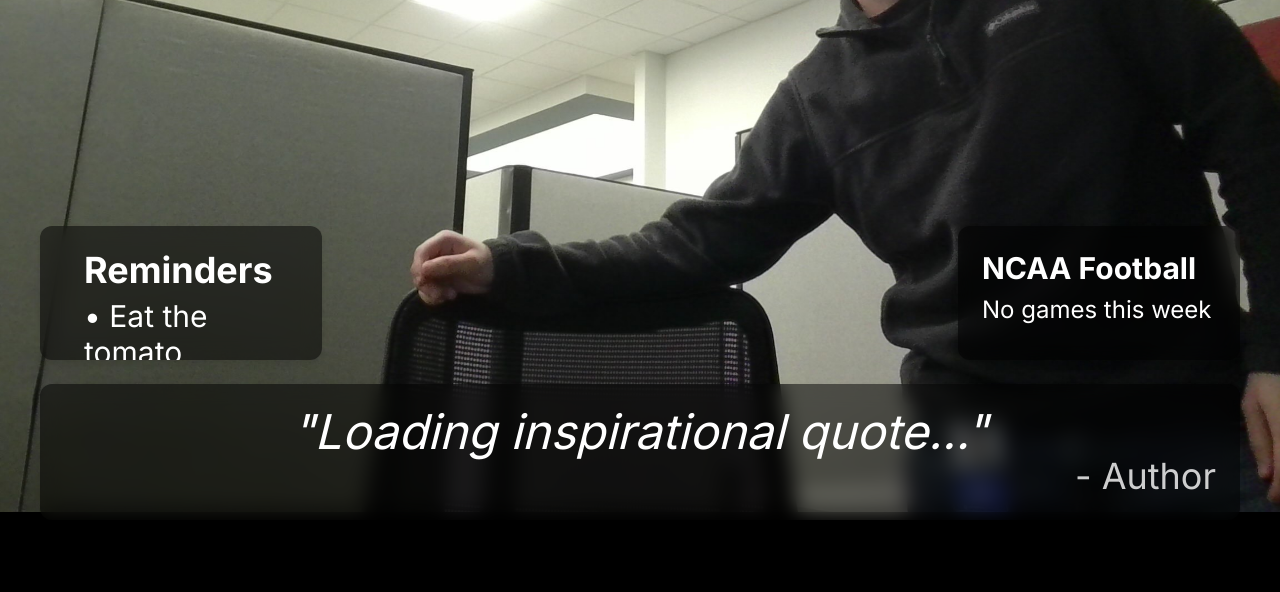
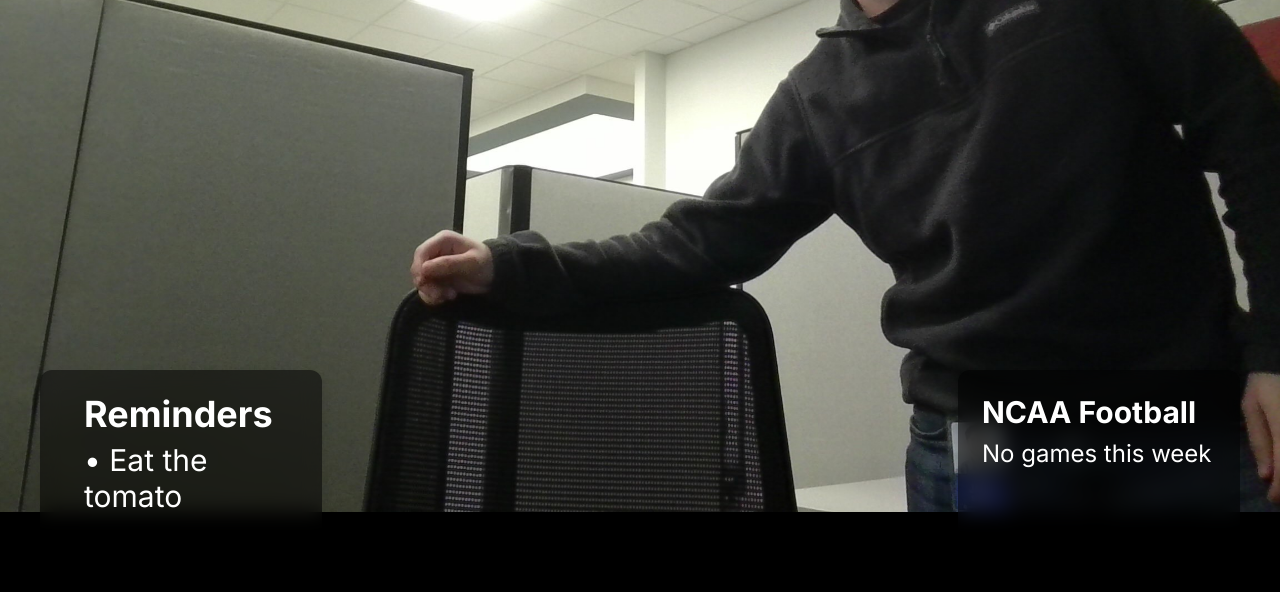
Before and after one commit to jacksakers/SmartFrame, a Flask app: page / in a window 1280 px wide; the page is wider, and only the part inside the window is pictured. Shown: the part 288-880 px from the top of that part. Run offline with Flask 3, Linux system fonts and the light colour scheme; data that the repository does not hold is empty; some libraries are stand-ins or nearby versions.

Commit message:
removed quote

```diff
--- a/static/js/index.js
+++ b/static/js/index.js
@@ -397,7 +397,7 @@
     updateClock();
     updateWeather();
     updateReminders();
-    updateQuote();
+    // updateQuote();
     fetchNcaaScores();
     fetchAndStartSlideshow();
 
@@ -405,7 +405,7 @@
     setInterval(updateClock, 1000); // Every second for the clock
     setInterval(updateWeather, CONFIG.updates.weather);
     setInterval(updateReminders, CONFIG.updates.reminders);
-    setInterval(updateQuote, CONFIG.updates.quote);
+    // setInterval(updateQuote, CONFIG.updates.quote);
     setInterval(fetchNcaaScores, CONFIG.updates.ncaaScores);
     setInterval(rotateNcaaScore, CONFIG.ncaa.scoreRotationInterval);
 }
--- a/templates/index.html
+++ b/templates/index.html
@@ -73,13 +73,10 @@
         </div>
 
         <!-- Quote Widget -->
-        <div class="col-span-4 row-span-1 widget self-end overflow-hidden mb-8">
+        <!-- <div class="col-span-4 row-span-1 widget self-end overflow-hidden mb-8">
             <div id="quote-text" class="text-5xl italic text-center">"Loading inspirational quote..."</div>
             <div id="quote-author" class="text-4xl text-right opacity-80">- Author</div>
-            <!-- <div class="text-right mt-2">
-                <a href="/upload" class="text-sm text-blue-300 hover:text-blue-100 opacity-50">Manage SmartFrame</a>
-            </div> -->
-        </div>
+        </div> -->
     </div>
 
     <!-- Import the JavaScript file -->
```
